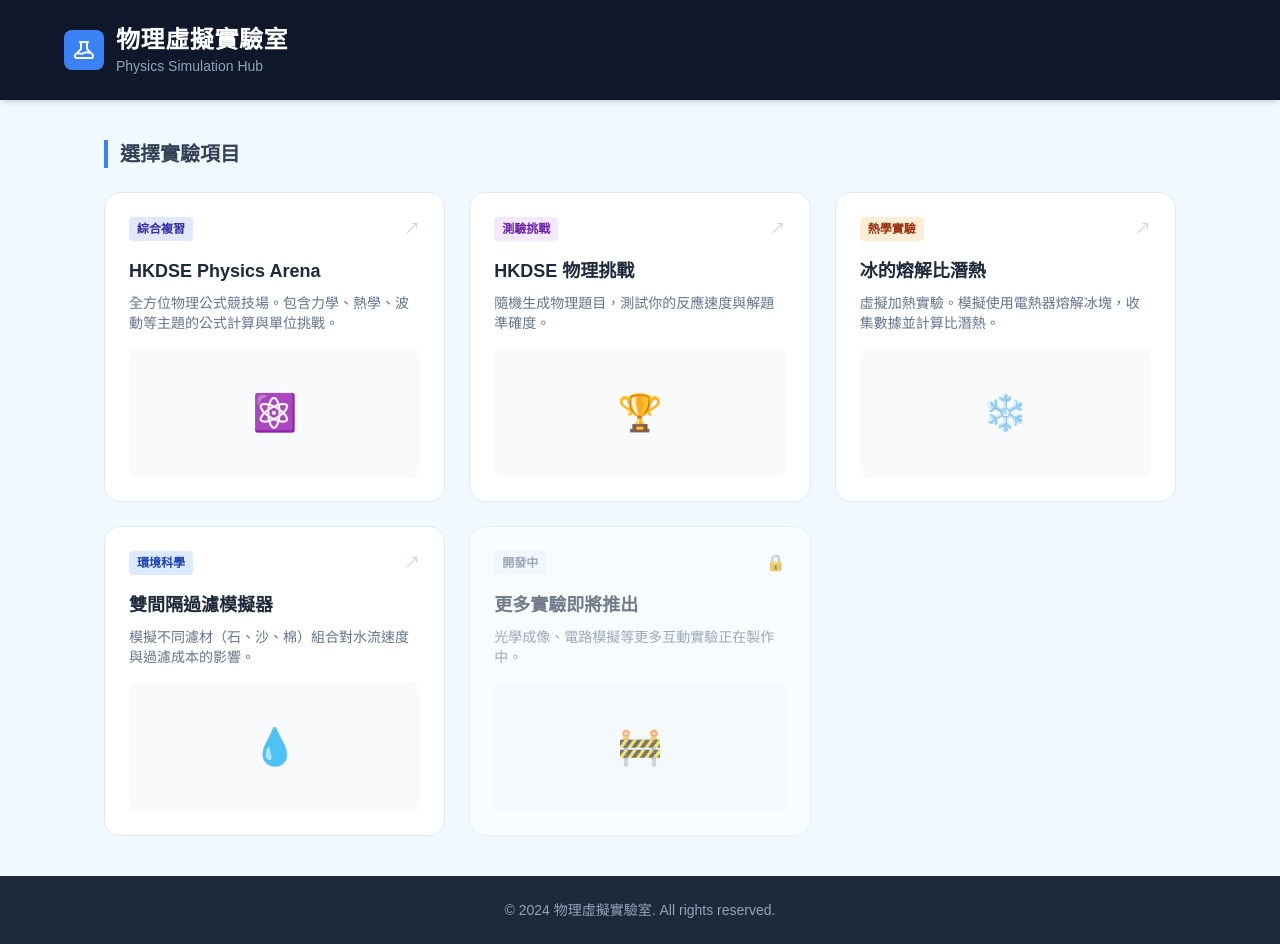
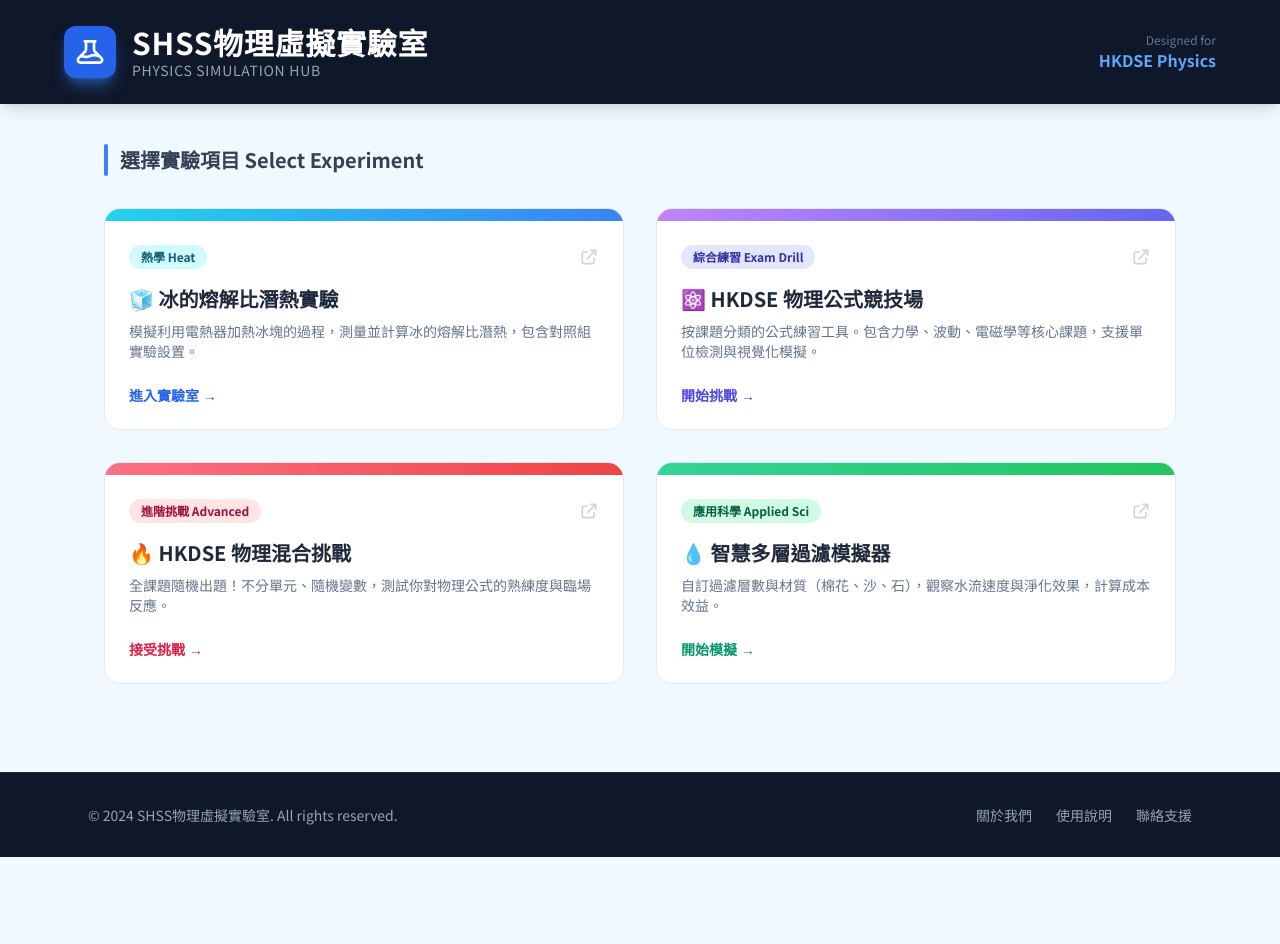
Before and after one commit to hsm-shss/phy-sim, a plain HTML site: page index.html in a window 1280 px wide. After the commit the page ends 857 px from the top, so only its background shows below. Drawn offline with nearby package versions, Linux system fonts and the light colour scheme.

Commit message:
Update index.html

```diff
--- a/index.html
+++ b/index.html
@@ -3,27 +3,34 @@
 <head>
     <meta charset="UTF-8">
     <meta name="viewport" content="width=device-width, initial-scale=1.0">
-    <title>物理虛擬實驗室</title>
+    <title>SHSS物理虛擬實驗室 Physics Lab</title>
     <script src="https://cdn.tailwindcss.com"></script>
     <style>
-        body { background-color: #f0f9ff; font-family: sans-serif; }
-        .card { transition: transform 0.2s, box-shadow 0.2s; }
-        .card:hover { transform: translateY(-5px); box-shadow: 0 10px 15px -3px rgba(0, 0, 0, 0.1); }
+        @import url('https://fonts.googleapis.com/css2?family=Noto+Sans+TC:wght@400;700&display=swap');
+        body { background-color: #f0f9ff; font-family: 'Noto Sans TC', sans-serif; }
+        .card { transition: all 0.3s ease; }
+        .card:hover { transform: translateY(-5px); box-shadow: 0 10px 20px -3px rgba(0, 0, 0, 0.15); }
     </style>
 </head>
-<body class="min-h-screen flex flex-col">
+<body class="min-h-screen flex flex-col text-slate-800">
 
     <!-- 頁首 Header -->
-    <header class="bg-slate-900 text-white p-6 shadow-md sticky top-0 z-50">
-        <div class="max-w-6xl mx-auto flex items-center gap-3">
-            <div class="bg-blue-500 p-2 rounded-lg">
-                <svg xmlns="http://www.w3.org/2000/svg" class="h-6 w-6 text-white" fill="none" viewBox="0 0 24 24" stroke="currentColor">
+    <header class="bg-slate-900 text-white p-6 shadow-lg sticky top-0 z-50">
+        <div class="max-w-6xl mx-auto flex items-center justify-between">
+            <div class="flex items-center gap-4">
+                <div class="bg-blue-600 p-2.5 rounded-xl shadow-blue-500/50 shadow-lg">
+                    <svg xmlns="http://www.w3.org/2000/svg" class="h-8 w-8 text-white" fill="none" viewBox="0 0 24 24" stroke="currentColor">
                         <path stroke-linecap="round" stroke-linejoin="round" stroke-width="2" d="M19.428 15.428a2 2 0 00-1.022-.547l-2.384-.477a6 6 0 00-3.86.517l-.318.158a6 6 0 01-3.86.517L6.05 15.21a2 2 0 00-1.806.547M8 4h8l-1 1v5.172a2 2 0 00.586 1.414l5 5c1.26 1.26.367 3.414-1.415 3.414H4.828c-1.782 0-2.674-2.154-1.414-3.414l5-5A2 2 0 009 10.172V5L8 4z" />
                     </svg>
                 </div>
                 <div>
-                <h1 class="text-2xl font-bold tracking-wide">物理虛擬實驗室</h1>
-                <p class="text-slate-400 text-sm">Physics Simulation Hub</p>
+                    <h1 class="text-2xl md:text-3xl font-black tracking-wide">SHSS物理虛擬實驗室</h1>
+                    <p class="text-slate-400 text-sm font-medium tracking-wider uppercase">Physics Simulation Hub</p>
+                </div>
+            </div>
+            <div class="hidden md:block text-right">
+                <p class="text-xs text-slate-500">Designed for</p>
+                <p class="font-bold text-blue-400">HKDSE Physics</p>
             </div>
         </div>
     </header>
@@ -31,73 +38,83 @@
     <!-- 主要內容區 -->
     <main class="flex-grow p-6 md:p-10 max-w-6xl mx-auto w-full">
 
-        <h2 class="text-xl font-bold text-slate-700 mb-6 border-l-4 border-blue-500 pl-3">選擇實驗項目</h2>
+        <div class="flex items-center gap-3 mb-8">
+            <div class="h-8 w-1 bg-blue-500 rounded-full"></div>
+            <h2 class="text-xl font-bold text-slate-700">選擇實驗項目 Select Experiment</h2>
+        </div>
 
         <!-- 實驗卡片網格 -->
-        <div class="grid grid-cols-1 md:grid-cols-2 lg:grid-cols-3 gap-6">
+        <div class="grid grid-cols-1 md:grid-cols-2 lg:grid-cols-2 gap-8">
 
-            <!-- 1. HKDSE Physics Arena -->
-            <a href="phy_equation.html" class="card bg-white rounded-2xl p-6 border border-slate-200 block text-slate-800 hover:border-indigo-400 cursor-pointer no-underline group">
+            <!-- 1. 冰的熔解比潛熱實驗 -->
+            <a href="Latent heat.html" class="card bg-white rounded-2xl p-0 border border-slate-200 block overflow-hidden group">
+                <div class="h-3 bg-gradient-to-r from-cyan-400 to-blue-500"></div>
+                <div class="p-6">
                     <div class="flex items-center justify-between mb-4">
-                    <span class="bg-indigo-100 text-indigo-800 text-xs font-bold px-2 py-1 rounded">綜合複習</span>
-                    <span class="text-slate-300 group-hover:text-indigo-500">↗</span>
+                        <span class="bg-cyan-100 text-cyan-800 text-xs font-bold px-3 py-1 rounded-full">熱學 Heat</span>
+                        <svg class="w-5 h-5 text-slate-300 group-hover:text-blue-500 transition-colors" fill="none" stroke="currentColor" viewBox="0 0 24 24"><path stroke-linecap="round" stroke-linejoin="round" stroke-width="2" d="M10 6H6a2 2 0 00-2 2v10a2 2 0 002 2h10a2 2 0 002-2v-4M14 4h6m0 0v6m0-6L10 14"></path></svg>
                     </div>
-                <h3 class="text-lg font-bold mb-2 group-hover:text-indigo-600">HKDSE Physics Arena</h3>
-                <p class="text-slate-500 text-sm mb-4">全方位物理公式競技場。包含力學、熱學、波動等主題的公式計算與單位挑戰。</p>
-                <div class="w-full bg-slate-50 h-32 rounded-lg flex items-center justify-center text-4xl">
-                    ⚛️
+                    <h3 class="text-xl font-bold mb-2 group-hover:text-blue-600 transition-colors">🧊 冰的熔解比潛熱實驗</h3>
+                    <p class="text-slate-500 text-sm mb-6 line-clamp-2">
+                        模擬利用電熱器加熱冰塊的過程，測量並計算冰的熔解比潛熱，包含對照組實驗設置。
+                    </p>
+                    <div class="flex items-center text-sm font-bold text-blue-600">
+                        進入實驗室 <span class="ml-1 group-hover:translate-x-1 transition-transform">→</span>
+                    </div>
                 </div>
             </a>
 
-            <!-- 2. HKDSE 物理挑戰 -->
-            <a href="formula_mixed.html" class="card bg-white rounded-2xl p-6 border border-slate-200 block text-slate-800 hover:border-purple-400 cursor-pointer no-underline group">
+            <!-- 2. HKDSE 物理公式競技場 -->
+            <a href="phy equation.html" class="card bg-white rounded-2xl p-0 border border-slate-200 block overflow-hidden group">
+                <div class="h-3 bg-gradient-to-r from-purple-400 to-indigo-500"></div>
+                <div class="p-6">
                     <div class="flex items-center justify-between mb-4">
-                    <span class="bg-purple-100 text-purple-800 text-xs font-bold px-2 py-1 rounded">測驗挑戰</span>
-                    <span class="text-slate-300 group-hover:text-purple-500">↗</span>
+                        <span class="bg-indigo-100 text-indigo-800 text-xs font-bold px-3 py-1 rounded-full">綜合練習 Exam Drill</span>
+                        <svg class="w-5 h-5 text-slate-300 group-hover:text-indigo-500 transition-colors" fill="none" stroke="currentColor" viewBox="0 0 24 24"><path stroke-linecap="round" stroke-linejoin="round" stroke-width="2" d="M10 6H6a2 2 0 00-2 2v10a2 2 0 002 2h10a2 2 0 002-2v-4M14 4h6m0 0v6m0-6L10 14"></path></svg>
                     </div>
-                <h3 class="text-lg font-bold mb-2 group-hover:text-purple-600">HKDSE 物理挑戰</h3>
-                <p class="text-slate-500 text-sm mb-4">隨機生成物理題目，測試你的反應速度與解題準確度。</p>
-                <div class="w-full bg-slate-50 h-32 rounded-lg flex items-center justify-center text-4xl">
-                    🏆
+                    <h3 class="text-xl font-bold mb-2 group-hover:text-indigo-600 transition-colors">⚛️ HKDSE 物理公式競技場</h3>
+                    <p class="text-slate-500 text-sm mb-6 line-clamp-2">
+                        按課題分類的公式練習工具。包含力學、波動、電磁學等核心課題，支援單位檢測與視覺化模擬。
+                    </p>
+                    <div class="flex items-center text-sm font-bold text-indigo-600">
+                        開始挑戰 <span class="ml-1 group-hover:translate-x-1 transition-transform">→</span>
+                    </div>
                 </div>
             </a>
 
-            <!-- 3. 冰的熔解比潛熱實驗 -->
-            <a href="Latent_heat.html" class="card bg-white rounded-2xl p-6 border border-slate-200 block text-slate-800 hover:border-orange-400 cursor-pointer no-underline group">
+            <!-- 3. HKDSE 物理混合挑戰 -->
+            <a href="formula mixed.html" class="card bg-white rounded-2xl p-0 border border-slate-200 block overflow-hidden group">
+                <div class="h-3 bg-gradient-to-r from-rose-400 to-red-500"></div>
+                <div class="p-6">
                     <div class="flex items-center justify-between mb-4">
-                    <span class="bg-orange-100 text-orange-800 text-xs font-bold px-2 py-1 rounded">熱學實驗</span>
-                    <span class="text-slate-300 group-hover:text-orange-500">↗</span>
+                        <span class="bg-rose-100 text-rose-800 text-xs font-bold px-3 py-1 rounded-full">進階挑戰 Advanced</span>
+                        <svg class="w-5 h-5 text-slate-300 group-hover:text-rose-500 transition-colors" fill="none" stroke="currentColor" viewBox="0 0 24 24"><path stroke-linecap="round" stroke-linejoin="round" stroke-width="2" d="M10 6H6a2 2 0 00-2 2v10a2 2 0 002 2h10a2 2 0 002-2v-4M14 4h6m0 0v6m0-6L10 14"></path></svg>
                     </div>
-                <h3 class="text-lg font-bold mb-2 group-hover:text-orange-600">冰的熔解比潛熱</h3>
-                <p class="text-slate-500 text-sm mb-4">虛擬加熱實驗。模擬使用電熱器熔解冰塊，收集數據並計算比潛熱。</p>
-                <div class="w-full bg-slate-50 h-32 rounded-lg flex items-center justify-center text-4xl">
-                    ❄️
+                    <h3 class="text-xl font-bold mb-2 group-hover:text-rose-600 transition-colors">🔥 HKDSE 物理混合挑戰</h3>
+                    <p class="text-slate-500 text-sm mb-6 line-clamp-2">
+                        全課題隨機出題！不分單元、隨機變數，測試你對物理公式的熟練度與臨場反應。
+                    </p>
+                    <div class="flex items-center text-sm font-bold text-rose-600">
+                        接受挑戰 <span class="ml-1 group-hover:translate-x-1 transition-transform">→</span>
+                    </div>
                 </div>
             </a>
 
-            <!-- 4. 多層過濾模擬器 -->
-            <a href="filter.html" class="card bg-white rounded-2xl p-6 border border-slate-200 block text-slate-800 hover:border-blue-400 cursor-pointer no-underline group">
+            <!-- 4. 智慧多層過濾模擬器 -->
+            <a href="filter.html" class="card bg-white rounded-2xl p-0 border border-slate-200 block overflow-hidden group">
+                <div class="h-3 bg-gradient-to-r from-emerald-400 to-green-500"></div>
+                <div class="p-6">
                     <div class="flex items-center justify-between mb-4">
-                    <span class="bg-blue-100 text-blue-800 text-xs font-bold px-2 py-1 rounded">環境科學</span>
-                    <span class="text-slate-300 group-hover:text-blue-500">↗</span>
+                        <span class="bg-emerald-100 text-emerald-800 text-xs font-bold px-3 py-1 rounded-full">應用科學 Applied Sci</span>
+                        <svg class="w-5 h-5 text-slate-300 group-hover:text-emerald-500 transition-colors" fill="none" stroke="currentColor" viewBox="0 0 24 24"><path stroke-linecap="round" stroke-linejoin="round" stroke-width="2" d="M10 6H6a2 2 0 00-2 2v10a2 2 0 002 2h10a2 2 0 002-2v-4M14 4h6m0 0v6m0-6L10 14"></path></svg>
                     </div>
-                <h3 class="text-lg font-bold mb-2 group-hover:text-blue-600">雙間隔過濾模擬器</h3>
-                <p class="text-slate-500 text-sm mb-4">模擬不同濾材（石、沙、棉）組合對水流速度與過濾成本的影響。</p>
-                <div class="w-full bg-slate-50 h-32 rounded-lg flex items-center justify-center text-4xl">
-                    💧
+                    <h3 class="text-xl font-bold mb-2 group-hover:text-emerald-600 transition-colors">💧 智慧多層過濾模擬器</h3>
+                    <p class="text-slate-500 text-sm mb-6 line-clamp-2">
+                        自訂過濾層數與材質（棉花、沙、石），觀察水流速度與淨化效果，計算成本效益。
+                    </p>
+                    <div class="flex items-center text-sm font-bold text-emerald-600">
+                        開始模擬 <span class="ml-1 group-hover:translate-x-1 transition-transform">→</span>
                     </div>
-            </a>
-
-            <!-- 5. 待開發項目 (佔位符) -->
-            <a href="#" class="card bg-white rounded-2xl p-6 border border-slate-200 block text-slate-800 opacity-60 cursor-not-allowed">
-                <div class="flex items-center justify-between mb-4">
-                    <span class="bg-slate-100 text-slate-500 text-xs font-bold px-2 py-1 rounded">開發中</span>
-                    <span class="text-slate-300">🔒</span>
-                </div>
-                <h3 class="text-lg font-bold mb-2">更多實驗即將推出</h3>
-                <p class="text-slate-500 text-sm mb-4">光學成像、電路模擬等更多互動實驗正在製作中。</p>
-                <div class="w-full bg-slate-50 h-32 rounded-lg flex items-center justify-center text-slate-300 text-4xl">
-                    🚧
                 </div>
             </a>
 
@@ -106,8 +123,15 @@
     </main>
 
     <!-- 頁尾 -->
-    <footer class="bg-slate-800 text-slate-400 py-6 text-center text-sm mt-auto">
-        <p>&copy; 2024 物理虛擬實驗室. All rights reserved.</p>
+    <footer class="bg-slate-900 text-slate-400 py-8 mt-12 border-t border-slate-800">
+        <div class="max-w-6xl mx-auto px-6 flex flex-col md:flex-row justify-between items-center gap-4">
+            <p class="text-sm font-medium">&copy; 2024 SHSS物理虛擬實驗室. All rights reserved.</p>
+            <div class="flex gap-6 text-sm">
+                <span class="hover:text-white cursor-pointer transition-colors">關於我們</span>
+                <span class="hover:text-white cursor-pointer transition-colors">使用說明</span>
+                <span class="hover:text-white cursor-pointer transition-colors">聯絡支援</span>
+            </div>
+        </div>
     </footer>
 
 </body>
```
Lines whose indentation alone changed are shown as unchanged.
